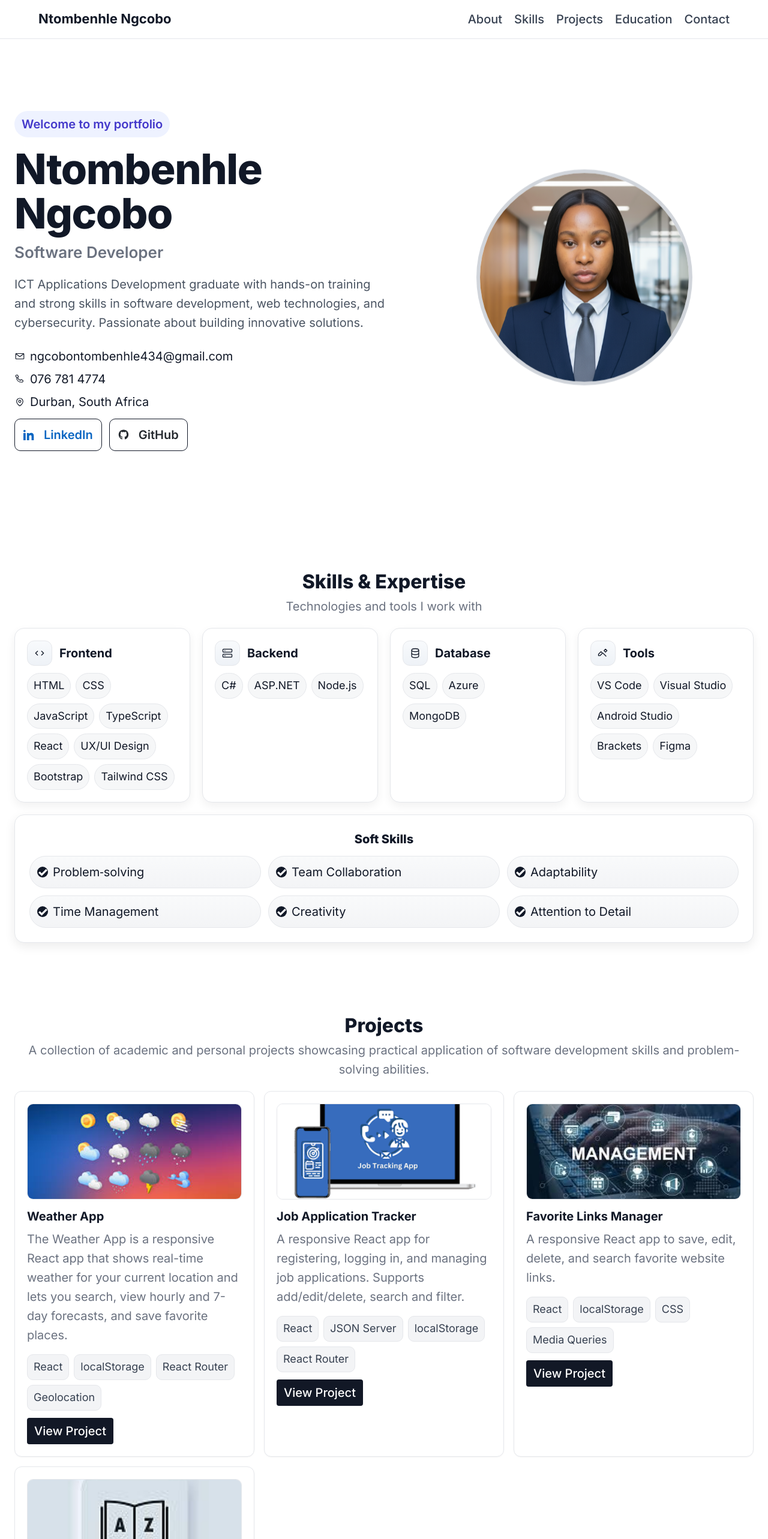
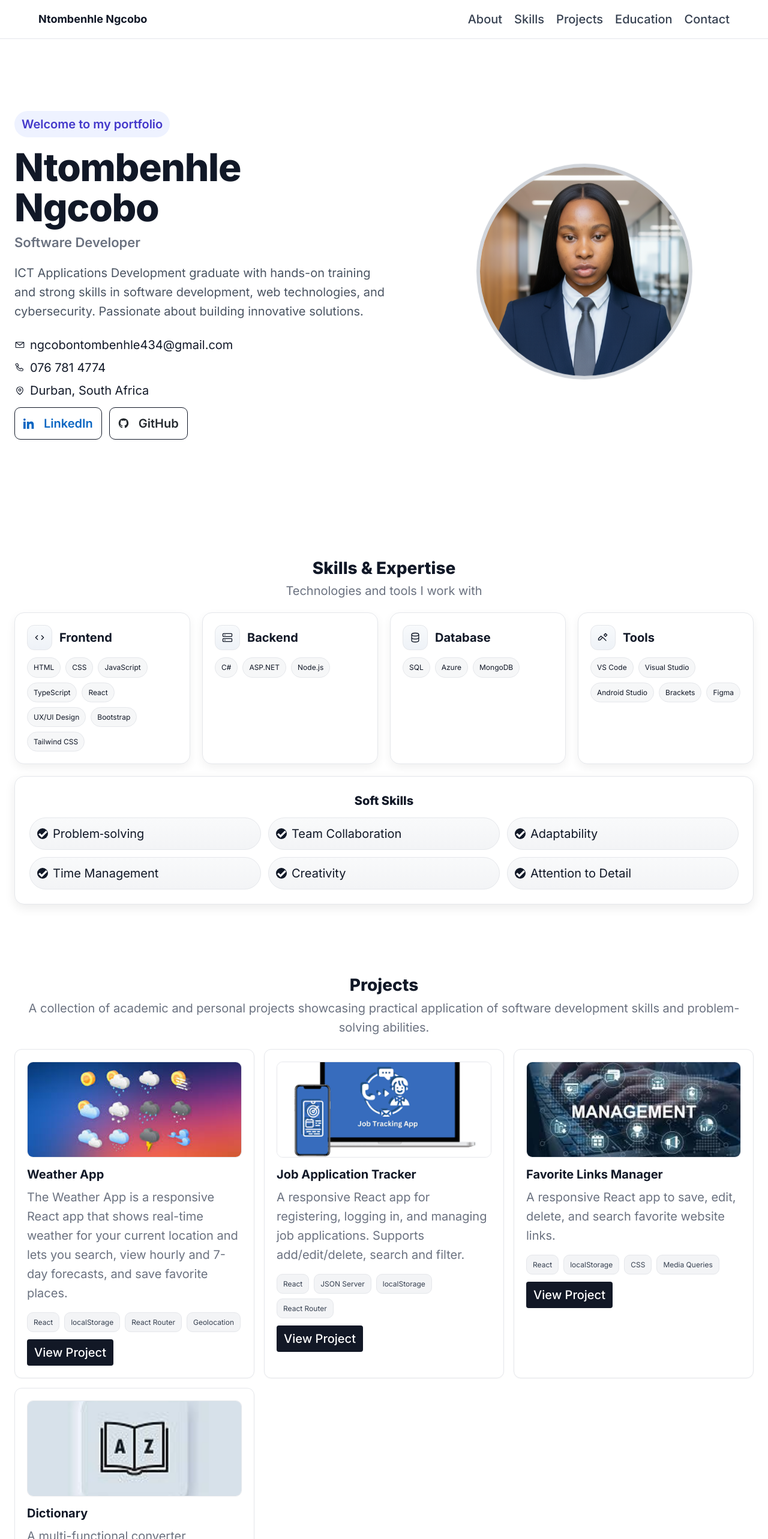
Before and after one commit to Ntombenhle2004/NP-Ngcobo-s-Portfolio, a React (Vite) app: page / in a window 1280 px wide. Shown: the top 2566 px of the page at 60% size. Built offline with nearby package versions, Linux system fonts and the light colour scheme.

Commit message:
fix: fixed ccs

```diff
--- a/src/App.css
+++ b/src/App.css
@@ -53,7 +53,7 @@ a {
 }
 .site-nav nav { flex: 1; display: flex; justify-content: flex-end; }
 
-.brand { font-weight: 700; font-size: 22px; white-space: nowrap; }
+.brand { font-weight: 700; font-size: 18px; white-space: nowrap; }
 
 .site-nav ul { list-style: none; display: flex; gap: 20px; flex-wrap: wrap; }
 .site-nav a { color: #374151; font-weight: 500; }
@@ -96,9 +96,9 @@ a {
 
 .hero-right { max-width: 640px; }
 .small-tag { display: inline-block; padding: 6px 12px; border-radius: 999px; background: #eef2ff; color: #4338ca; font-weight: 600; margin-bottom: 16px; }
-.hero-name { font-size: 70px; font-weight: 800; letter-spacing: -0.02em; line-height: 1.05; margin-bottom: 8px; }
+.hero-name { font-size: 64px; font-weight: 800; letter-spacing: -0.02em; line-height: 1.05; margin-bottom: 8px; }
 .hero-name .accent { color: #111827; font-weight: 800; }
-.hero-role { font-size: 26px; color: #6b7280; margin-bottom: 16px; font-weight: 600; }
+.hero-role { font-size: 22px; color: #6b7280; margin-bottom: 16px; font-weight: 600; }
 .hero-desc { color: #4b5563; margin-bottom: 24px; }
 .cta-row { display: flex; gap: 12px; margin-bottom: 16px; }
 .btn { background: #111827; color: #fff; border: 1px solid #111827; padding: 10px 14px; border-radius: 10px; font-weight: 600; }
@@ -151,7 +151,7 @@ a {
 .pill {
   display: inline-block;
   padding: 6px 10px;
-  font-size: 18px;
+  font-size: 12px;
   background: #f3f4f6;
   border: 1px solid #e5e7eb;
   color: #374151;
@@ -206,7 +206,7 @@ a {
 /* Section headings */
 section { padding: 56px 0; }
 section .section-header { text-align: center; margin-bottom: 20px; }
-section .section-title { font-size: 32px; font-weight: 800; }
+section .section-title { font-size: 28px; font-weight: 800; }
 section .section-sub { color: #6b7280; }
 
 /* ===== Skills (Monochrome) ===== */
@@ -240,7 +240,7 @@ section .section-sub { color: #6b7280; }
 .tag {
   display: inline-block;
   padding: 6px 10px;
-  font-size: 18px;
+  font-size: 12px;
   background: #f6f7f8;
   border: 1px solid #e5e7eb;
   color: #111827;
@@ -479,7 +479,7 @@ section .section-sub { color: #6b7280; }
   .hero-name { font-size: 28px; }
   .hero-photo-circle { width: 180px; height: 180px; }
   .section-title { font-size: 20px; }
-  .nav-inner { flex-direction: column; gap: 8px; }
+  .nav-inner { flex-direction: column; gap: 8px;  }
   .site-nav ul { justify-content: flex-start; } /* left aligned */
 
   /* Projects cards: 1 per row */
```
